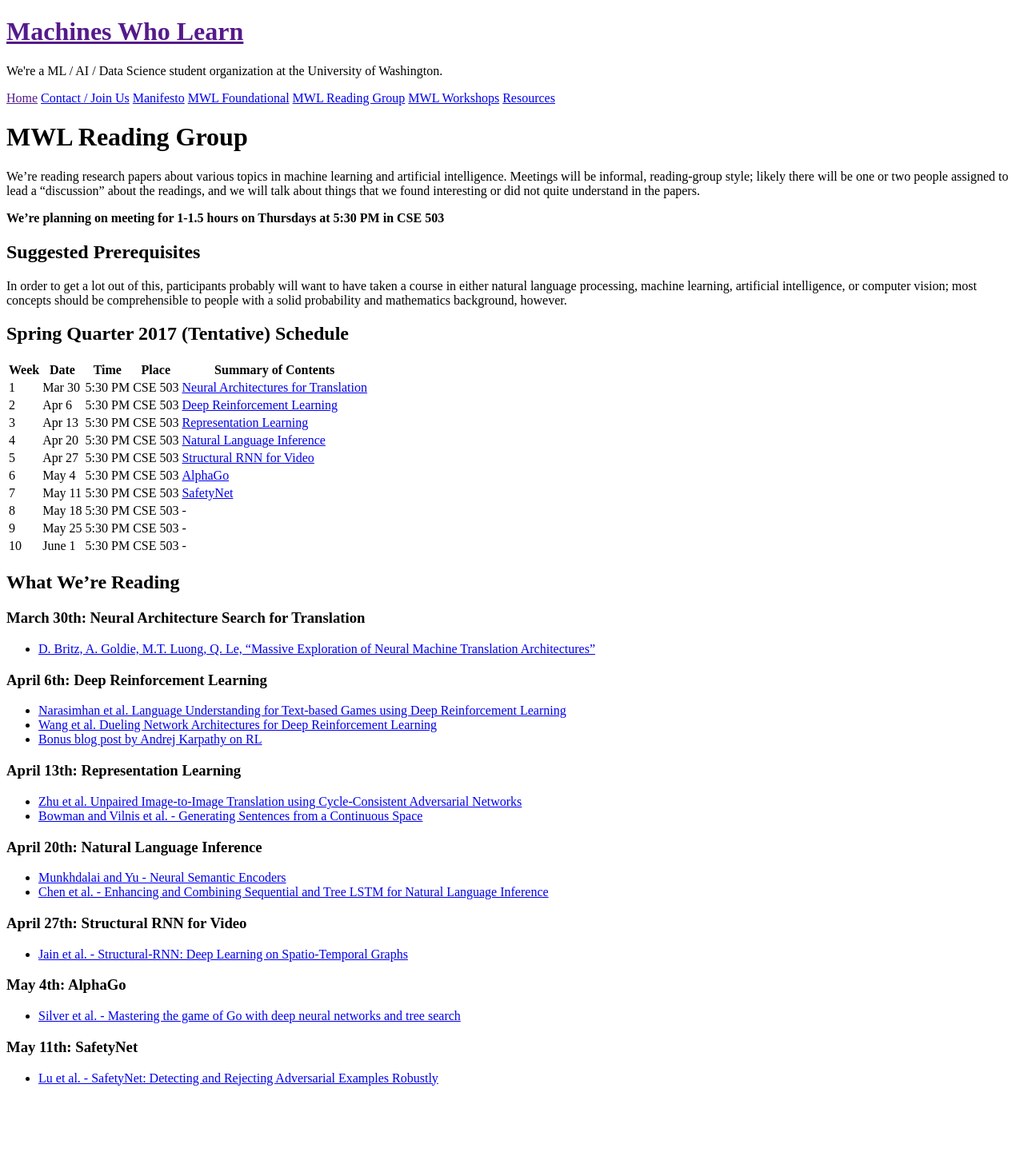
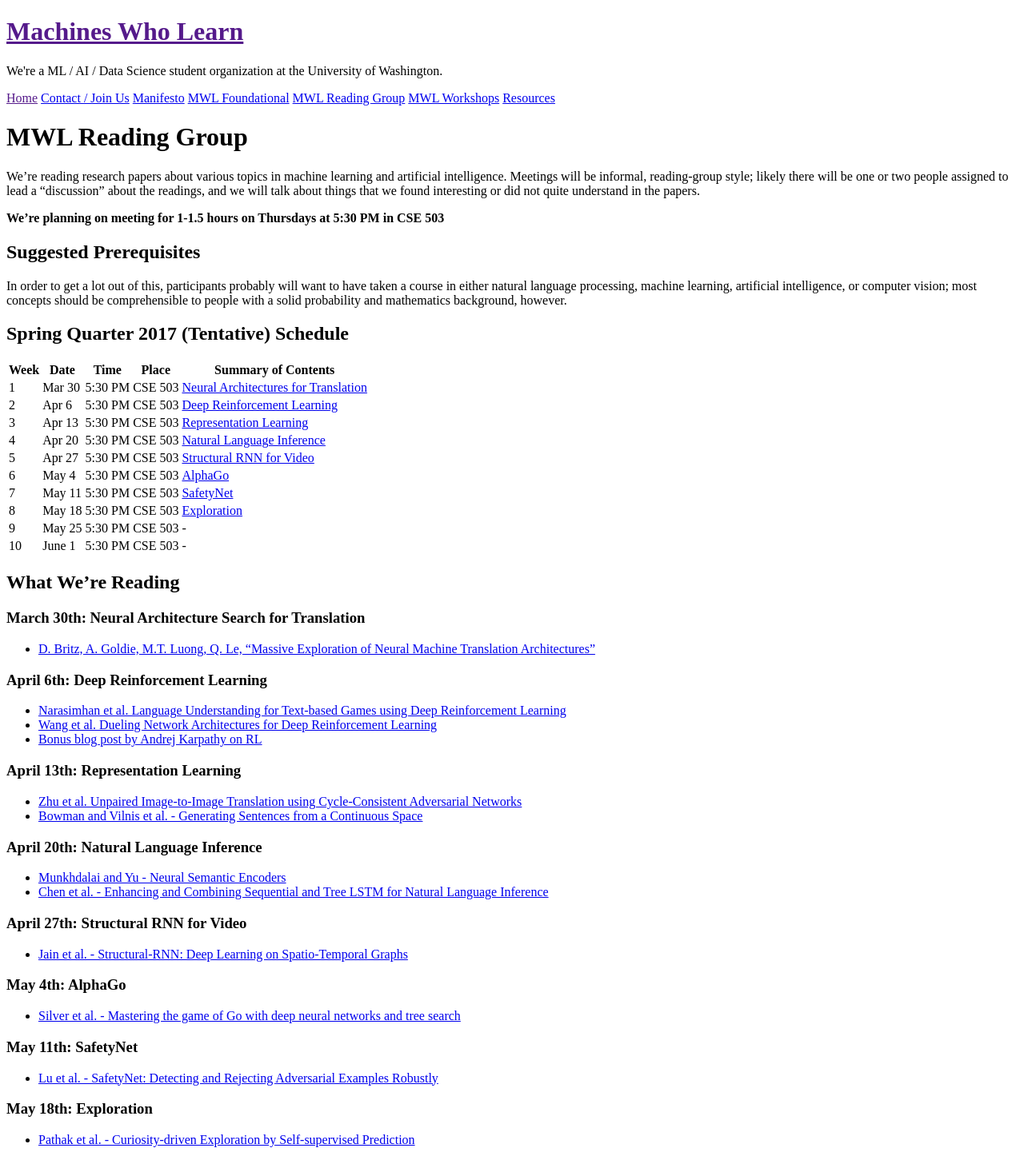
Before and after one commit to MachinesWhoLearn/machineswholearn.github.io, a Jekyll site: the page built from mwl_reading_group.md, in a window 1280 px wide. Shown: the whole page at 80% size. Built offline with Jekyll 4.4.1, drawn with Linux system fonts in a browser that asks for light colours; before the commit the page ends 1374 px from its top, so only the background shows below that.

Commit message:
Add exploration

```diff
--- a/mwl_reading_group.md
+++ b/mwl_reading_group.md
@@ -29,7 +29,7 @@ people with a solid probability and mathematics background, however.
 | 5 | Apr 27 | 5:30 PM | CSE 503 | [Structural RNN for Video](#april-27th-structural-rnn-for-video) |
 | 6 | May 4 | 5:30 PM | CSE 503 | [AlphaGo](#may-4th-alphago) |
 | 7 | May 11 | 5:30 PM | CSE 503 | [SafetyNet](#may-11th-safetynet) |
-| 8 | May 18 | 5:30 PM | CSE 503 | - |
+| 8 | May 18 | 5:30 PM | CSE 503 | [Exploration](#may-18th-exploration) |
 | 9 | May 25 | 5:30 PM | CSE 503 | - |
 | 10 | June 1 | 5:30 PM | CSE 503 | - |
 
@@ -59,3 +59,6 @@ people with a solid probability and mathematics background, however.
 
 ### May 11th: SafetyNet
   - [Lu et al. - SafetyNet: Detecting and Rejecting Adversarial Examples Robustly](https://arxiv.org/abs/1704.00103)
+
+### May 18th: Exploration
+  - [Pathak et al. - Curiosity-driven Exploration by Self-supervised Prediction](https://pathak22.github.io/noreward-rl/resources/icml17.pdf)
```
